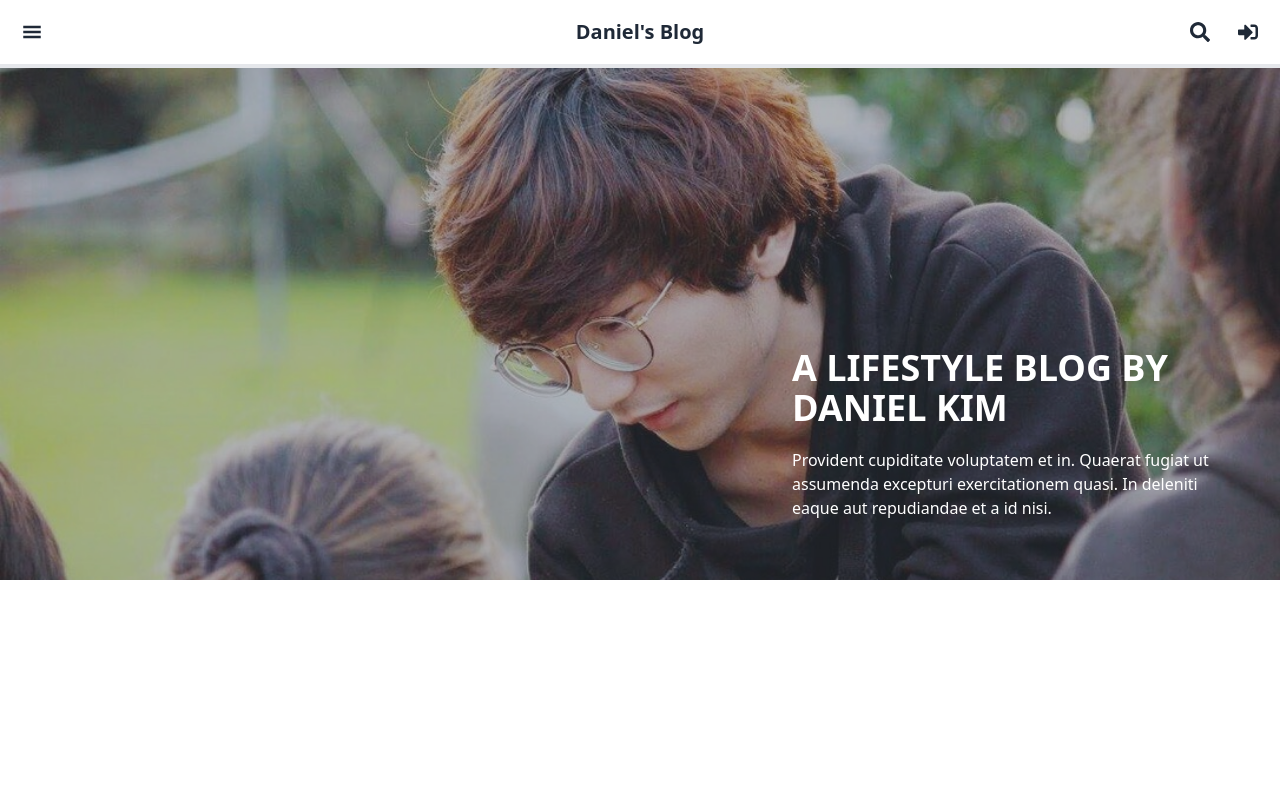
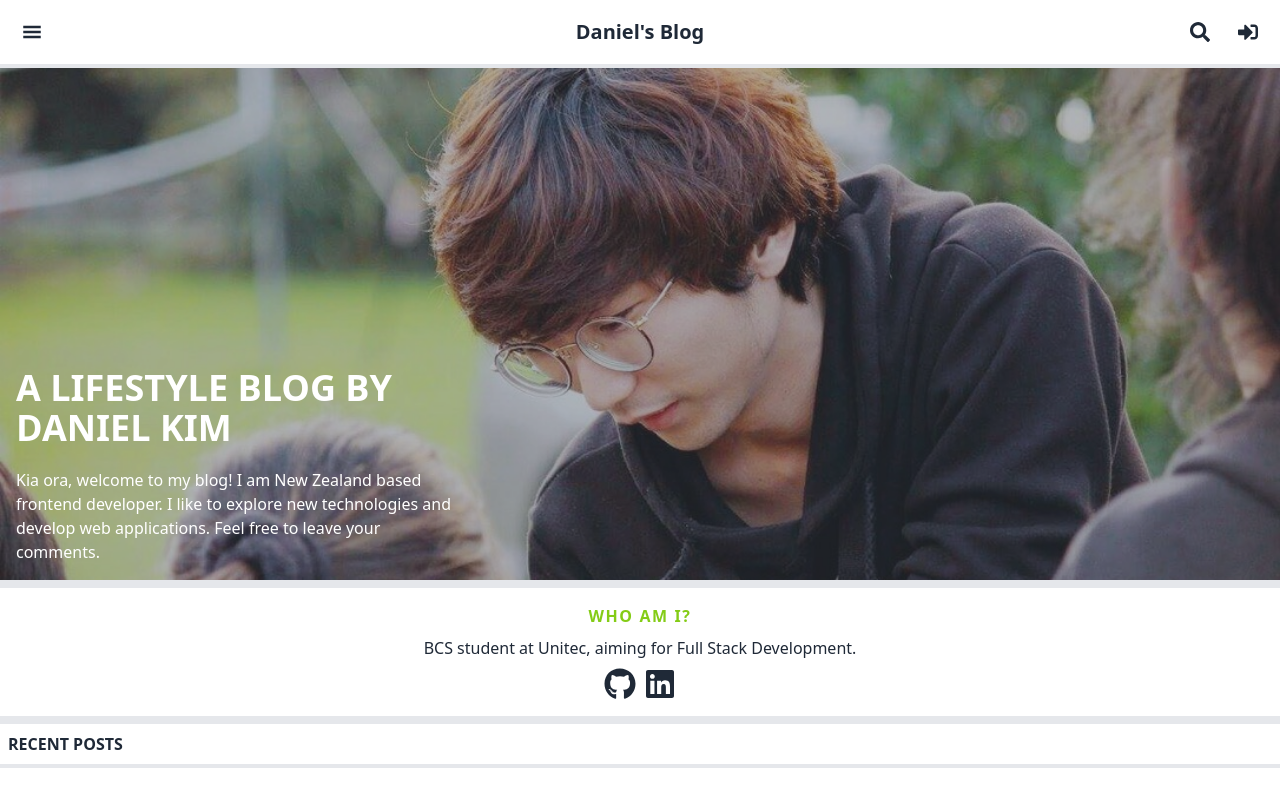
Before and after one commit to danielkim2711/personal-blog-app, a React (Create React App) app in the folder frontend/: page / in a window 1280 px wide. Built offline with nearby package versions, Linux system fonts and the light colour scheme.

Commit message:
Create description component

```diff
--- a/frontend/src/App.tsx
+++ b/frontend/src/App.tsx
@@ -2,12 +2,16 @@ import { BrowserRouter as Router } from 'react-router-dom';
 
 import Navbar from './layouts/Navbar';
 import Header from './components/Header';
+import Description from './components/Description';
+import PostList from './components/PostList';
 
 function App() {
   return (
     <Router>
       <Navbar />
       <Header />
+      <Description />
+      <PostList />
     </Router>
   );
 }
--- /dev/null
+++ b/frontend/src/components/Description.tsx
@@ -0,0 +1,36 @@
+import { FaGithub, FaLinkedin } from 'react-icons/fa';
+
+const Description = () => {
+  return (
+    <div className='pt-4 pb-4 border-y-8 text-center flex flex-col items-center'>
+      <h2 className='text-lime-500 font-semibold tracking-widest 2xl:text-xl'>
+        WHO AM I?
+      </h2>
+      <p className='mt-2 2xl:text-2xl'>
+        BCS student at Unitec, aiming for Full Stack Development.
+      </p>
+      <ul className='flex'>
+        <li className='mr-2'>
+          <a
+            href='https://github.com/danielkim2711'
+            target='_blank'
+            rel='noreferrer'
+          >
+            <FaGithub className='mt-2 w-8 h-8 2xl:w-9 2xl:h-9' />
+          </a>
+        </li>
+        <li>
+          <a
+            href='https://www.linkedin.com/in/daniel-kim-674aa413b'
+            target='_blank'
+            rel='noreferrer'
+          >
+            <FaLinkedin className='mt-2 w-8 h-8 2xl:w-9 2xl:h-9' />
+          </a>
+        </li>
+      </ul>
+    </div>
+  );
+};
+
+export default Description;
--- a/frontend/src/components/Header.tsx
+++ b/frontend/src/components/Header.tsx
@@ -4,21 +4,21 @@ import myImage from '../assets/images/daniel_kim.jpeg';
 const Header = () => {
   return (
     <div
-      className='hero h-[32rem] 2xl:h-[45rem] place-items-end'
+      className='hero h-[32rem] 2xl:h-[45rem] justify-items-start items-end'
       style={{
         backgroundImage: `url(${myImage})`,
       }}
     >
       <div className='hero-overlay bg-opacity-40'></div>
-      <div className='hero-content text-neutral-content lg:p-10'>
+      <div className='hero-content text-neutral-content 2xl:p-20'>
         <div className='max-w-md'>
           <h1 className='mb-5 text-4xl 2xl:text-5xl font-bold'>
             A LIFESTYLE BLOG BY DANIEL KIM
           </h1>
-          <p className='mb-5'>
-            Provident cupiditate voluptatem et in. Quaerat fugiat ut assumenda
-            excepturi exercitationem quasi. In deleniti eaque aut repudiandae et
-            a id nisi.
+          <p>
+            Kia ora, welcome to my blog! I am New Zealand based frontend
+            developer. I like to explore new technologies and develop web
+            applications. Feel free to leave your comments.
           </p>
         </div>
       </div>
--- /dev/null
+++ b/frontend/src/components/PostItem.tsx
@@ -0,0 +1,5 @@
+const PostItem = () => {
+  return <div>PostItem</div>;
+};
+
+export default PostItem;
--- /dev/null
+++ b/frontend/src/components/PostList.tsx
@@ -0,0 +1,19 @@
+import PostItem from './PostItem';
+
+const PostList = () => {
+  return (
+    <>
+      <p className='p-2 border-b-4 font-semibold'>RECENT POSTS</p>
+      {/* {tasks.map((task) => (
+        <PostItem
+          key={task.id}
+          task={task}
+          onDelete={onDelete}
+          onToggle={onToggle}
+        />
+      ))} */}
+    </>
+  );
+};
+
+export default PostList;
```
